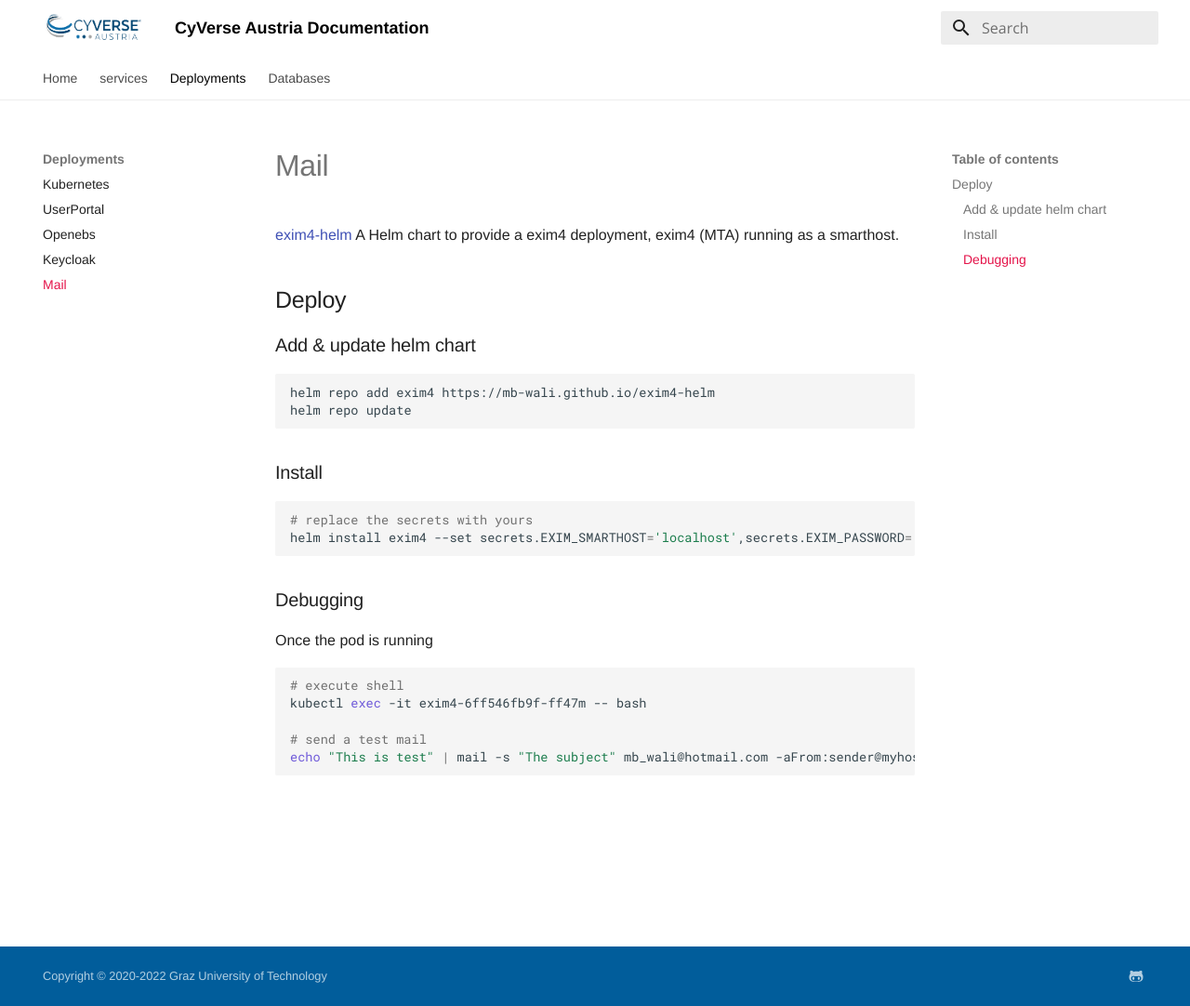
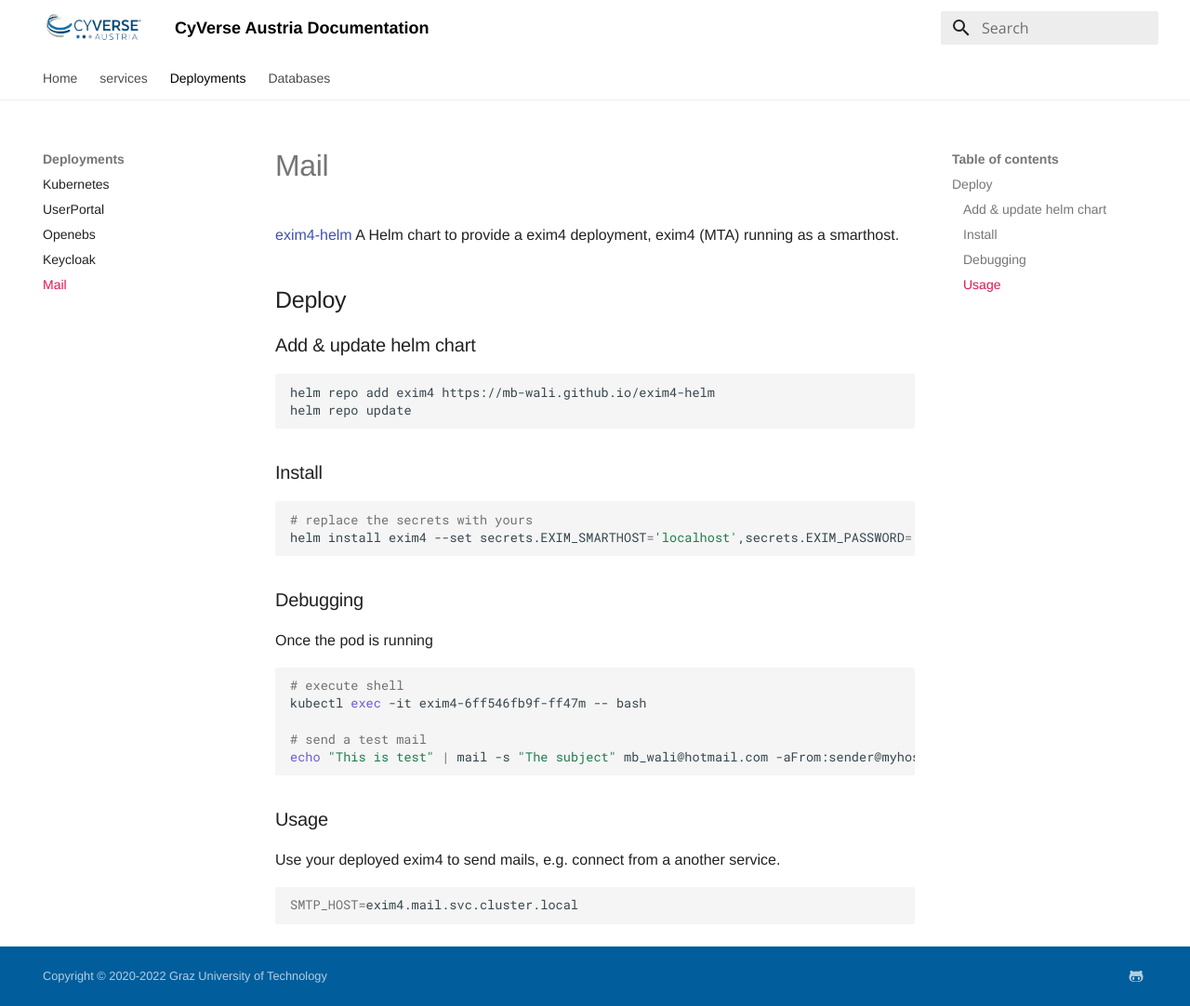
Before and after one commit to cyverse-austria/docs, an MkDocs documentation site: the page built from docs/deployments/exim4.md, in a window 1280 px wide and 1082 px high. Shown: the whole window at 93% size. Built offline with MkDocs 1.6.1 and Material for MkDocs 9.7.7, drawn with Linux system fonts in a browser that asks for light colours.

Commit message:
exim4: docs update

````diff
--- a/docs/deployments/exim4.md
+++ b/docs/deployments/exim4.md
@@ -30,3 +30,12 @@ kubectl exec -it exim4-6ff546fb9f-ff47m -- bash
 # send a test mail
 echo "This is test" | mail -s "The subject" mb_wali@hotmail.com -aFrom:sender@myhost.com
 ```
+
+### Usage
+
+Use your deployed exim4 to send mails,
+e.g. connect from a another service.
+
+```bash
+SMTP_HOST=exim4.mail.svc.cluster.local
+```
````
